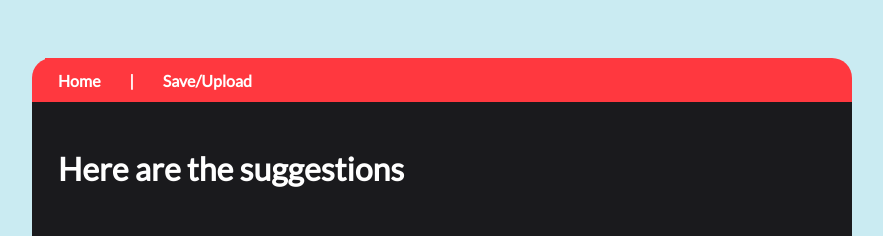
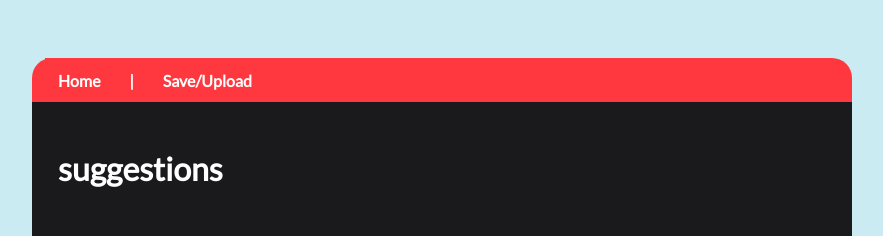
Before and after one commit to OCTRACORE/Password-Suite, a Flask app: page /generate/show-output in a window 1280 px wide. Shown: the top 236 px of the page, without its empty margins (198-1081 px from the left). Run offline with Flask 2, Linux system fonts and the light colour scheme.

Commit message:
changed the header

```diff
--- a/template/output_disp.html
+++ b/template/output_disp.html
@@ -6,7 +6,7 @@
  <a href ="{{url_for('disp_manip_menu')}}">Save/Upload</a>
 </div>
 <div id = "output-head">
-  <h1>Here are the suggestions</h1>
+  <h1>suggestions</h1>
 </div>
 
   <form id = "output-data" method = "POST" enctype = "multipart/form-data">
```
